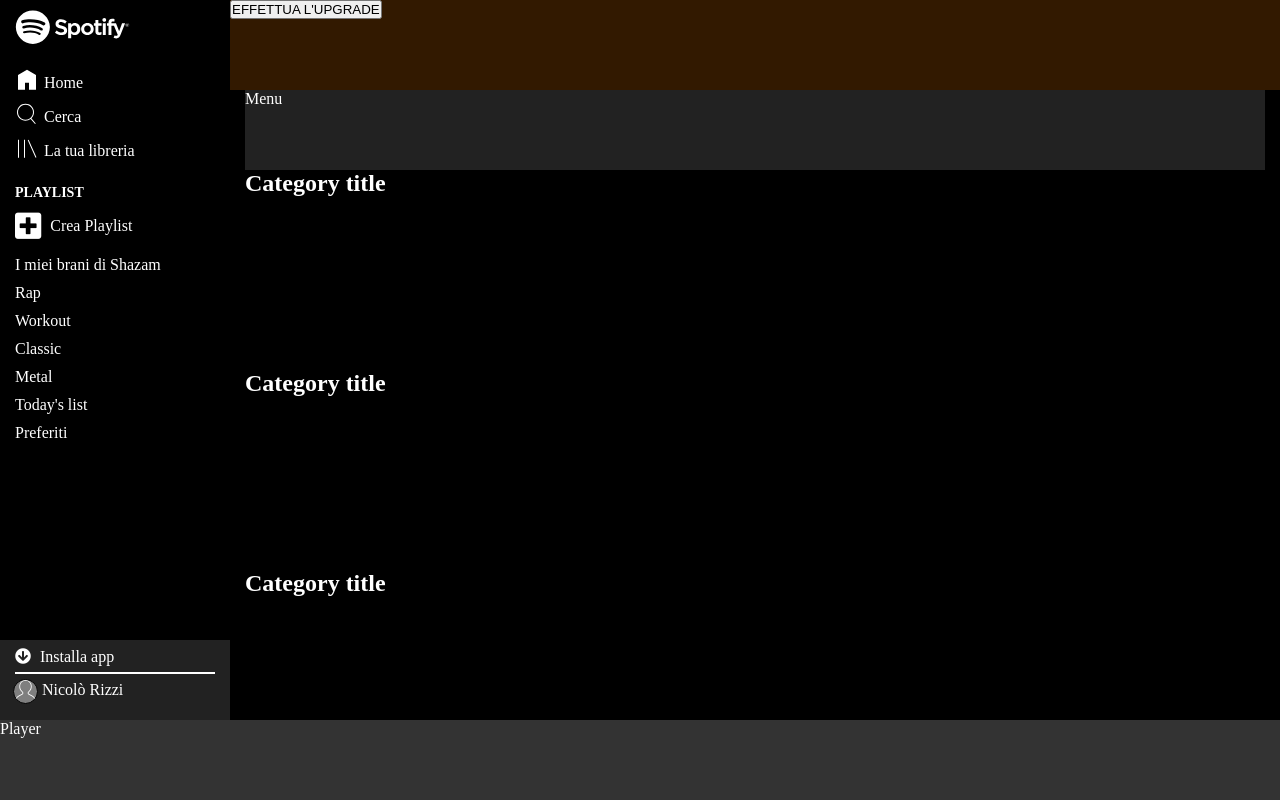
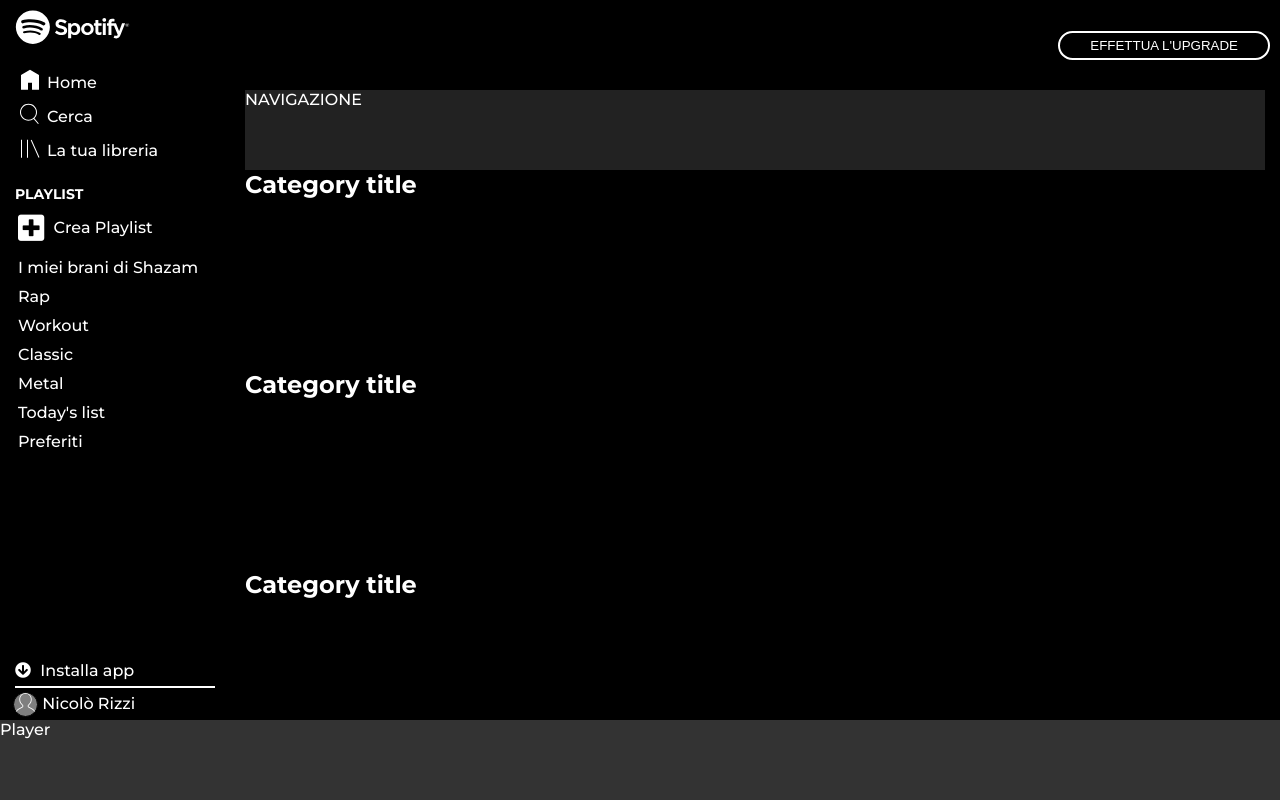
Before and after one commit to NicoloRizzi/html-css-spotifyweb, a plain HTML site: page index.html in a window 1280 px wide. Drawn offline with Linux system fonts and the light colour scheme.

Commit message:
SEZIONE SIDEBAR-TOP

```diff
--- a/index.html
+++ b/index.html
@@ -57,10 +57,12 @@
             <!-- Content -->
             <div id="content">
                 <div class="content-top-bar">
-                  <button type="button" name="button">EFFETTUA L'UPGRADE</button>
+                    <button class="button"type="button" name="button">EFFETTUA L'UPGRADE</button>
                 </div>
                 <div class="scrollable">
-                    <nav class="content-menu">Menu</nav>
+                    <nav class="content-menu">
+                      NAVIGAZIONE
+                    </nav>
 
                     <section class="content-category">
                         <h2>Category title</h2>
--- a/styles/main.css
+++ b/styles/main.css
@@ -7,12 +7,15 @@
 
 body {
     color: #fff;
+    font-family: Montserrat, sans-serif;
 }
 
 ul {
   list-style: none;
 
 }
+
+
 /* LAYOUT */
 #app {
     display: flex;
@@ -43,21 +46,25 @@ ul {
   padding: 10px 0 20px 0;
 }
 
+#sidebar .sidebar-top ul li {
+  border-left: 3px solid transparent;
+  border-radius: 1px;
+}
+
 #sidebar .sidebar-top ul li:hover {
-  border-left: 3px solid lime;
-  border-radius: 1px;
+  border-left-color: lime;
 }
 
 
 .sidebar-top {
     flex-grow: 1;
     background-color: #000;
+
 }
 
 /*SIDEBAR-BOTTOM */
 .sidebar-bottom {
-    height: 80px; /*debug*/
-    background: #222;
+    background: #000;
 }
 
 .sidebar-bottom img {
@@ -82,10 +89,13 @@ ul {
 	left: 0;
 	width: 100%;
 	height: 90px;
-    background: rgba(100, 50,0, .5);
+	background: rgba(0, 0,0, .5);
 	z-index: 1;
+	display: flex;
+	justify-content: flex-end;
+	align-items: center;
+	padding-right: 10px;
 }
-
 
 
 #content .scrollable {
--- a/styles/utilities.css
+++ b/styles/utilities.css
@@ -51,9 +51,15 @@
   border: 1px solid white;
 }
 
-
-
 .cerchio {
   border-radius: 1px;
   border: 1px solid white;
 }
+
+.button {
+  background-color: transparent;
+  border-radius: 15px;
+  padding: 5px 30px;
+  color: white;
+  border: 2px solid;
+}
```
Lines whose indentation alone changed are shown as unchanged.
